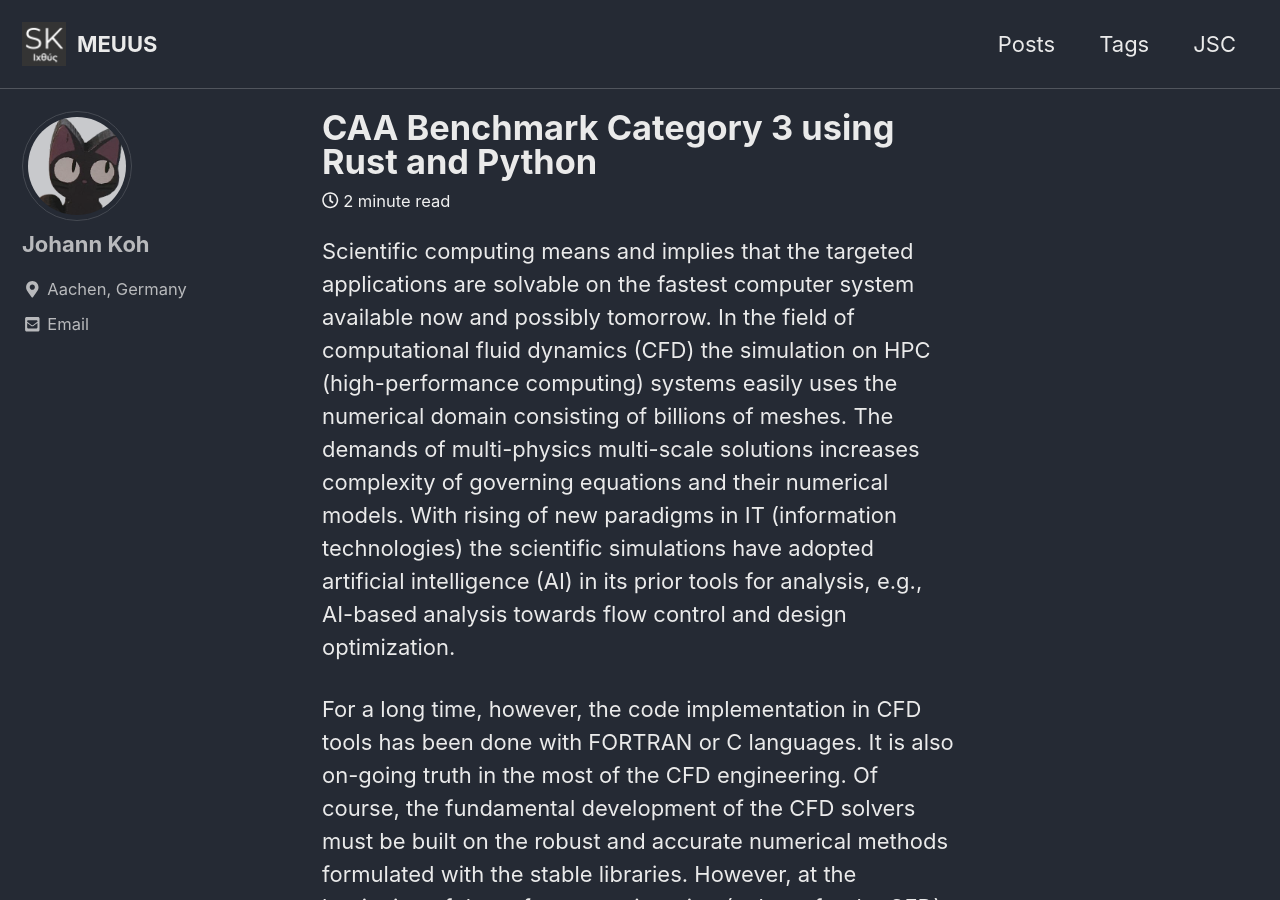
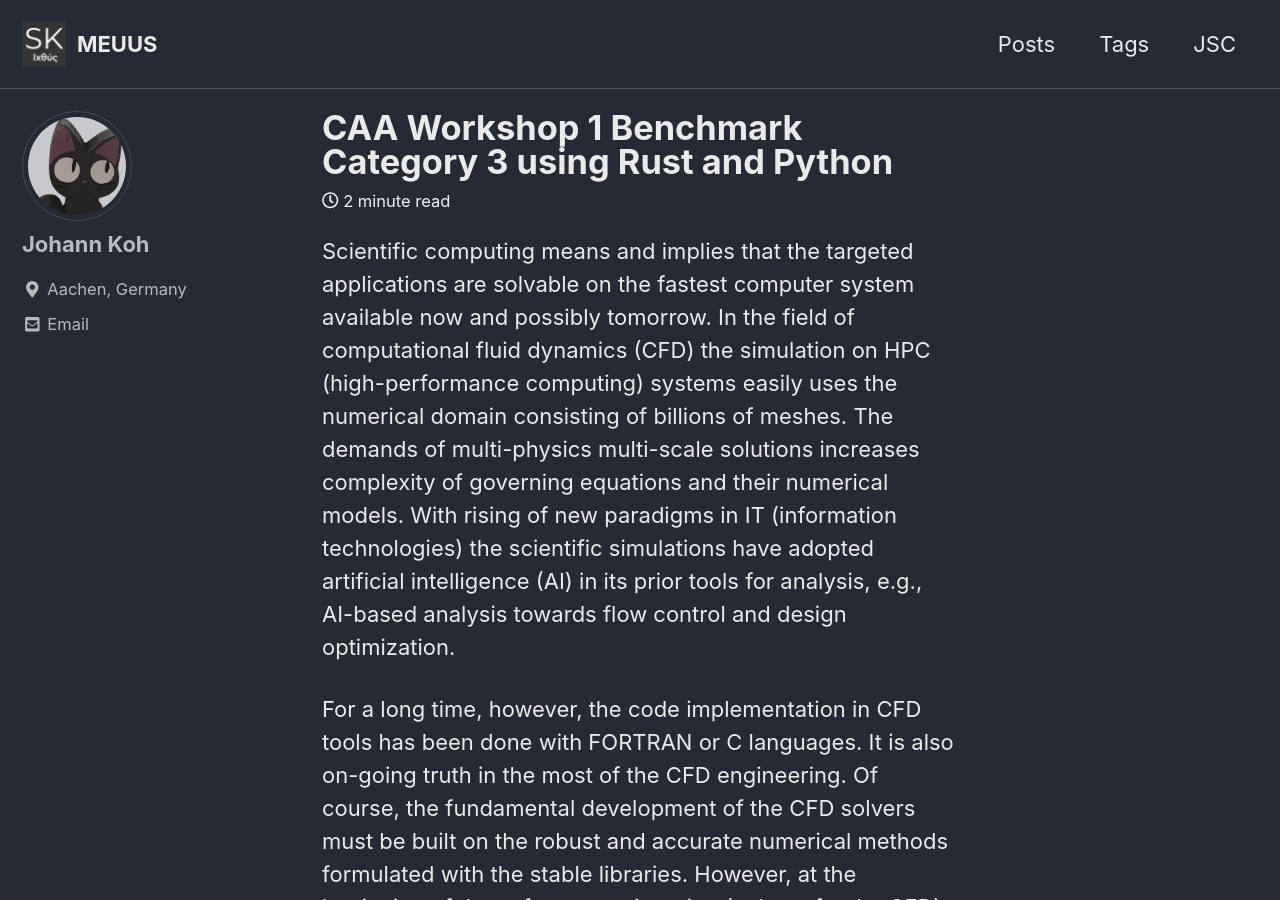
Before and after one commit to meuus/meuus.github.io, a Jekyll site: the page built from _posts/2021-01-21-rustcaa.md, in a window 1280 px wide and 900 px high. Built offline with Jekyll 4.4.1, drawn with Linux system fonts in a browser that asks for light colours; cached includes are drawn as plain includes; formulas are drawn with MathJax 3.

```diff
--- a/_posts/2021-01-21-rustcaa.md
+++ b/_posts/2021-01-21-rustcaa.md
@@ -1,5 +1,5 @@
 ---
-title: "CAA Benchmark Category 3 using Rust and Python"
+title: "CAA Workshop 1 Benchmark Category 3 using Rust and Python"
 tags:
   - hpc
 ---
```
Also changed, not shown: assets/images/2021-01-21-1.png.
